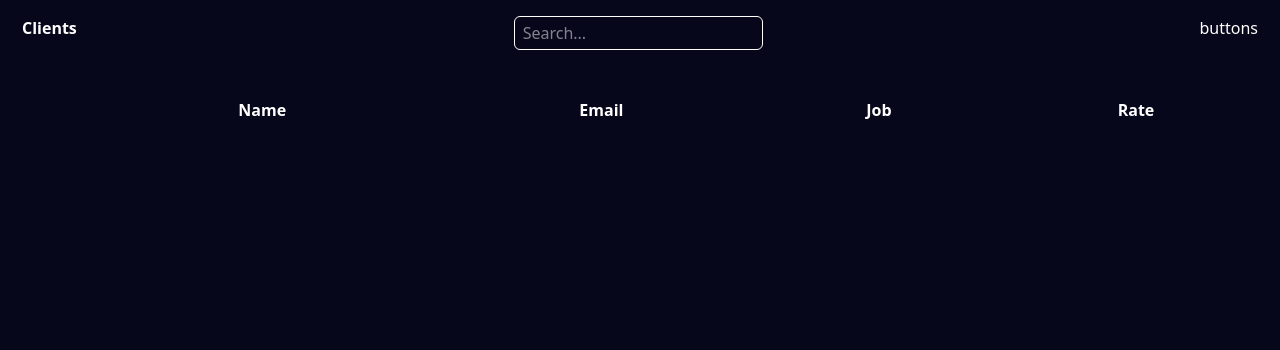
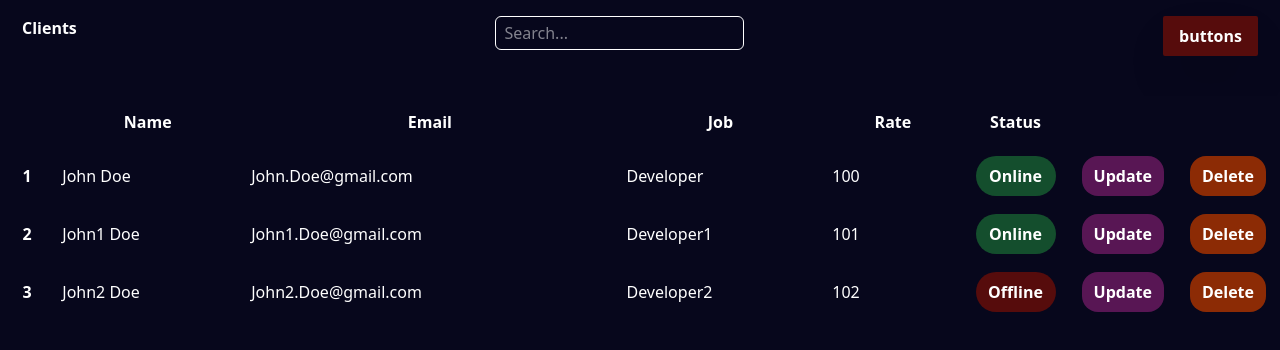
Before and after one commit to bluemzzn/crud, a React (Vite) app: page / in a window 1280 px wide. Shown: the top 350 px of the page. Built offline with nearby package versions, Linux system fonts and the light colour scheme.

Commit message:
update tailwindcss

```diff
--- a/src/App.css
+++ b/src/App.css
@@ -7,11 +7,43 @@
 
 td, th{
   cursor: pointer;
-  padding: 0.5rem;
+
   transition: .4s ease;
-  align-items: center;
 }
 
 td:hover{
   background-color: rgb(11, 11, 45);
 }
+
+.button{
+  background-color: rgb(8, 22, 28);
+  padding: 8px;
+}
+
+.btn-green{
+  background-color: rgb(20, 78, 45);
+  font-weight: 600;
+}
+
+.btn-red{
+  background-color: rgb(86, 12, 12);
+  font-weight: 600;
+}
+
+.btn-update{
+  background-color: rgb(88, 22, 84);
+  font-weight: 600;
+  transition: .4s ease;
+}
+.btn-update:hover{
+  background-color: rgb(61, 12, 58);
+}
+.btn-delete{
+  background-color: rgb(140, 43, 5);
+  font-weight: 600;
+  transition: .4s ease;
+
+}
+.btn-delete:hover{
+  background-color: rgb(86, 26, 2);
+}
--- a/src/App.jsx
+++ b/src/App.jsx
@@ -2,13 +2,21 @@ import { useState } from 'react'
 import './App.css'
 import Navbar from './components/Navbar'
 import TableList from './components/TableList'
+import ModalForm from './components/ModalForm'
 
 function App() {
+
+  const [isOpen, setIsOpen] = useState(false);
+  const [modalMode, setmodalMode] = useState('add');
+
+
+
 
   return (
     <>
       <Navbar />
       <TableList />
+      <ModalForm />
     </>
   )
 }
--- /dev/null
+++ b/src/components/ModalForm.jsx
@@ -0,0 +1,11 @@
+import React from 'react'
+
+function ModalForm() {
+  return (
+    <div>
+
+    </div>
+  )
+}
+
+export default ModalForm
--- a/src/components/Navbar.jsx
+++ b/src/components/Navbar.jsx
@@ -10,7 +10,7 @@ return (
             <input type='text' placeholder='Search...' className='border py-1 px-2 text-white rounded-md w-48 md:w-auto' />
         </div>
         <div>
-            <button className='text-white bg-yellow-500 shadow-2xl'>buttons</button>
+            <button className='text-white btn-red shadow-2xl py-2 px-4 rounded-xs'>buttons</button>
 
         </div>
     </div>
--- a/src/components/TableList.jsx
+++ b/src/components/TableList.jsx
@@ -6,45 +6,42 @@ function TableList() {
     {id: 1,name : "John Doe", email: "John.Doe@gmail.com", job: "Developer", rate: "100", isactive: true},
     {id: 2,name : "John1 Doe", email: "John1.Doe@gmail.com", job: "Developer1", rate: "101", isactive: true},
     {id: 3,name : "John2 Doe", email: "John2.Doe@gmail.com", job: "Developer2", rate: "102", isactive: false}
-
   ]
 
   return (
-    <div className='text-white mt-10'>
-      <table className='w-full items-center '>
+    <div className='text-white mt-10 flex justify-center items-center'>
+      <table className='table-auto w-full border-separate'>
         <thead>
             <tr>
                 <th></th>
-                <th>Name</th>
-                <th>Email</th>
-                <th>Job</th>
-                <th>Rate</th>
+                <th className='px-4 py-3'>Name</th>
+                <th className='px-4 py-3'>Email</th>
+                <th className='px-4 py-3'>Job</th>
+                <th className='px-4 py-3'>Rate</th>
+                <th className='px-4 py-3'>Status</th>
             </tr>
         </thead>
-        <tbody >
-          {clients.map=(client) => {
-            <tr>
-               <th className='px-3'>{client.id}</th>
-               <td>{client.name}</td>
-               <td>{client.email}</td>
-               <td>{client.job}</td>
-               <td>{client.rate}</td>
+        <tbody>
+          {clients.map((client) => (
+            <tr key={client.id}>
+               <th className='px-2 py-3'>{client.id}</th>
+               <td className='py-4 px-2'>{client.name}</td>
+               <td className='py-4 px-2'>{client.email}</td>
+               <td className='py-4 px-2'>{client.job}</td>
+               <td className='py-4 px-2'>{client.rate}</td>
+               <td className='py-0 px-3 w-6'>
+                <button className={`button rounded-full w-20 ${client.isactive ? 'Online btn-green' : 'Offline btn-red'}`}>
+                  {client.isactive ? 'Online' : 'Offline'}
+                </button>
+               </td>
+               <td className='py-0 px-3 w-5'>
+                  <button className='inline-block rounded-2xl py-2 px-3 btn-update'>Update</button>
+               </td>
+               <td className='py-0 px-3 w-5'>
+                  <button className='inline-block rounded-2xl py-2 px-3 btn-delete'>Delete</button>
+               </td>
             </tr>
-          }
-          }
-             {/* <tr>
-               <th>2</th>
-               <td>Marry Addams</td>
-               <td>Manager Assistant</td>
-               <td>Sleeping</td>
-            </tr>
-            <tr>
-               <th>3</th>
-               <td>Enid Yukishima</td>
-               <td>CEO</td>
-               <td>Jogging</td>
-            </tr>  */}
-
+          ))}
         </tbody>
       </table>
     </div>
```
